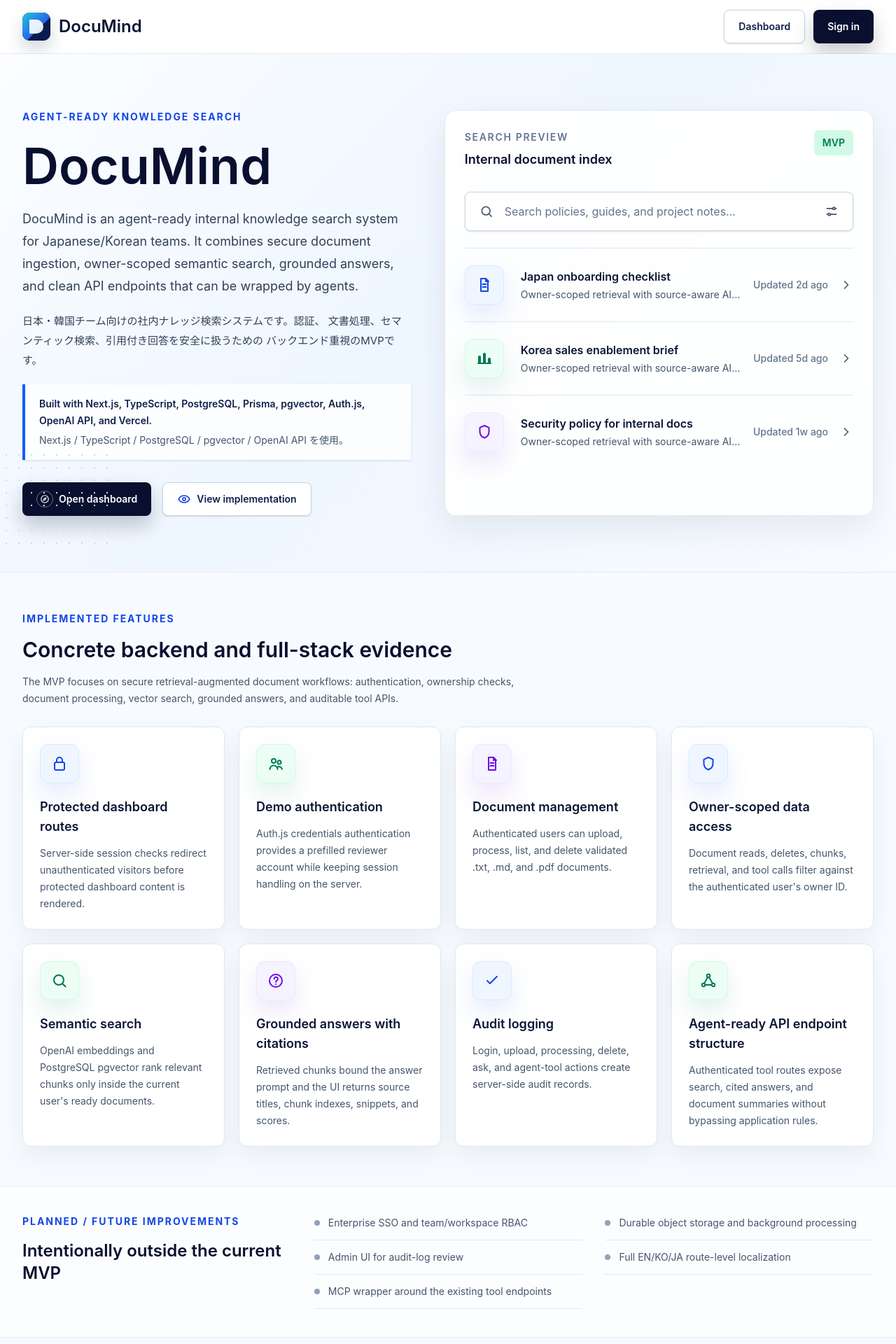
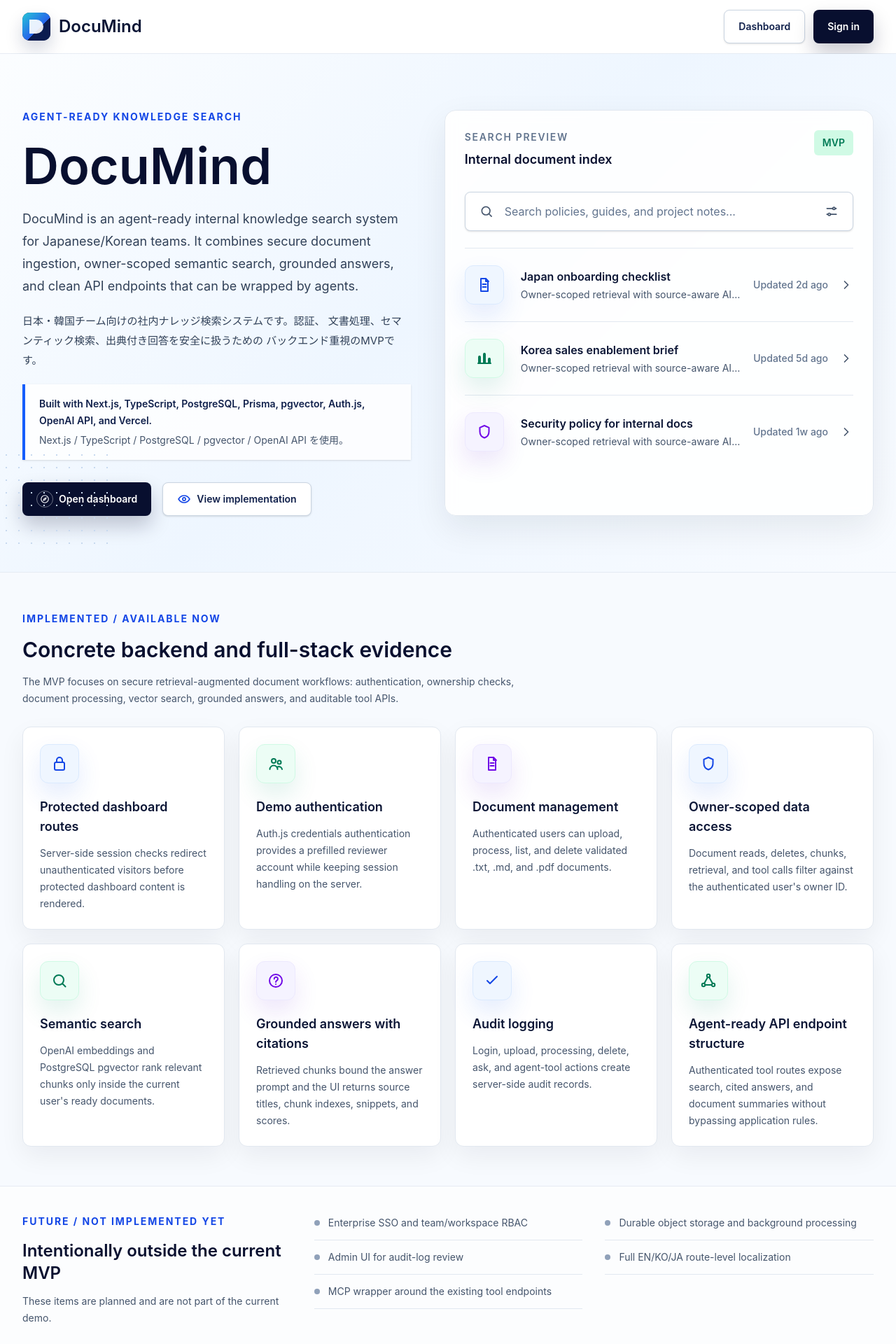
Before and after one commit to jiwonjae-svg/DocuMind, a Next.js app: page / in a window 1280 px wide. Shown: the top 1920 px of the page at 70% size. Built offline with nearby package versions, Linux system fonts and the light colour scheme.

Commit message:
Polish landing page copy and demo guidance

```diff
--- a/app/page.tsx
+++ b/app/page.tsx
@@ -160,7 +160,7 @@
             </p>
             <p className="mt-5 max-w-2xl text-[15px] leading-7 text-slate-700">
               日本・韓国チーム向けの社内ナレッジ検索システムです。認証、
-              文書処理、セマンティック検索、引用付き回答を安全に扱うための
+              文書処理、セマンティック検索、出典付き回答を安全に扱うための
               バックエンド重視のMVPです。
             </p>
             <div className="mt-5 max-w-2xl border-l-4 border-blue-600 bg-white/80 px-5 py-4 shadow-sm">
@@ -183,7 +183,12 @@
                 </span>
                 Open dashboard
               </Link>
-              <a href="#implemented" className={`${ui.secondaryButton} w-full sm:w-auto`}>
+              <a
+                href="https://github.com/jiwonjae-svg/DocuMind#readme"
+                target="_blank"
+                rel="noreferrer"
+                className={`${ui.secondaryButton} w-full sm:w-auto`}
+              >
                 <Icon name="view" className="h-5 w-5 text-blue-700" />
                 View implementation
               </a>
@@ -247,7 +252,7 @@
 
       <section id="implemented" className={`${ui.container} py-12 sm:py-14`}>
         <div className="mb-7 max-w-3xl">
-          <p className={ui.eyebrow}>Implemented features</p>
+          <p className={ui.eyebrow}>Implemented / Available now</p>
           <h2 className="mt-4 text-3xl font-semibold tracking-normal text-[#080f2f]">
             Concrete backend and full-stack evidence
           </h2>
@@ -277,10 +282,13 @@
           className={`${ui.container} grid gap-8 py-10 lg:grid-cols-[0.65fr_1.35fr] lg:items-start`}
         >
           <div>
-            <p className={ui.eyebrow}>Planned / Future improvements</p>
+            <p className={ui.eyebrow}>Future / Not implemented yet</p>
             <h2 className="mt-4 text-2xl font-semibold tracking-normal text-[#080f2f]">
               Intentionally outside the current MVP
             </h2>
+            <p className="mt-3 text-sm leading-6 text-slate-600">
+              These items are planned and are not part of the current demo.
+            </p>
           </div>
           <ul className="grid gap-x-8 gap-y-3 sm:grid-cols-2">
             {plannedFeatures.map((feature) => (
@@ -364,7 +372,7 @@
             <h2 className="mt-4 text-3xl font-semibold tracking-normal text-[#080f2f]">
               What reviewers should test
             </h2>
-            <ol className="mt-5 grid gap-3">
+            <ol className="mt-5 grid list-none gap-3">
               {demoSteps.map((step, index) => (
                 <li key={step} className="flex gap-3 text-sm leading-6 text-slate-700">
                   <span className="grid h-7 w-7 shrink-0 place-items-center rounded-full bg-blue-50 text-xs font-bold text-blue-700">
```
Also changed, not shown: 1 other file (tests, documents, lock files or other folders).
